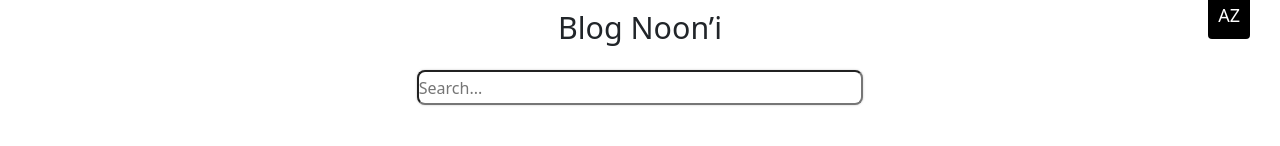
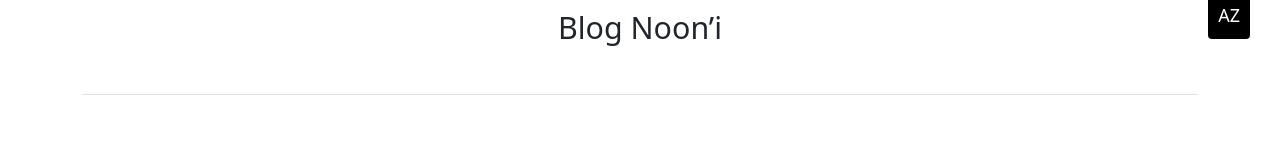
Before and after one commit to huseynhesenov1/Nooni, a plain HTML site: page assets/pages/blog.html in a window 1280 px wide. Shown: the part 188-334 px from the top of the page. Drawn offline with nearby package versions, Linux system fonts and the light colour scheme; no server answers.

Commit message:
testttttt

```diff
--- a/assets/pages/blog.html
+++ b/assets/pages/blog.html
@@ -61,7 +61,7 @@
 
 
 
-     <div class="search">
+     <!-- <div class="search">
       <div class="container d-flex justify-content-center">
         <input placeholder="Search..." autocomplete="off" id="searchInput" style="width: 40%;" type="search">
       </div>
@@ -71,13 +71,13 @@
     </div></div>
 
 
+     -->
 
 
 
 
 
-
-
+<!--
     <div class="container justify-content-center d-flex my-5">
       <div style="width: 100%" id="ip" class="row g-5"></div>
     </div>
@@ -163,7 +163,7 @@
 
       </div>
     </div>
-
+     -->
 
     <div data-aos="fade-up"
     data-aos-anchor-placement="center-bottom" class="nooni-footer"></div>
```
